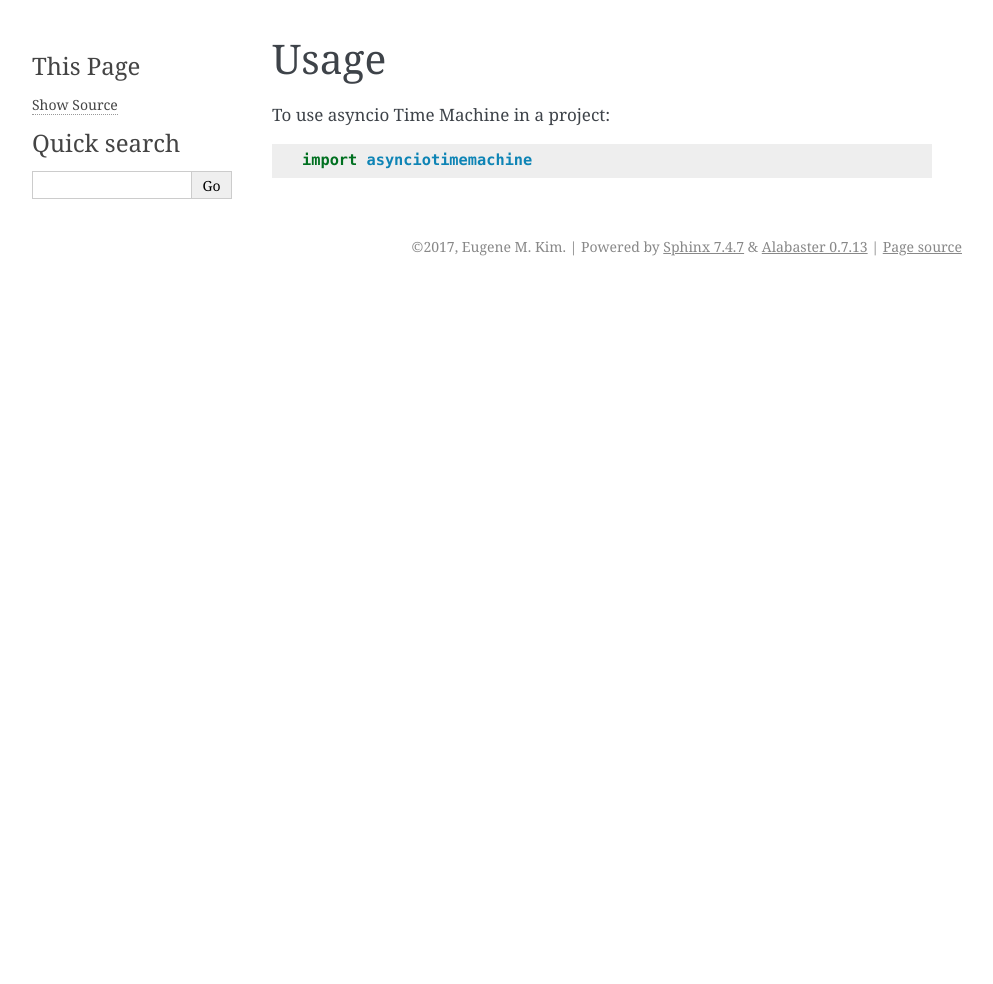
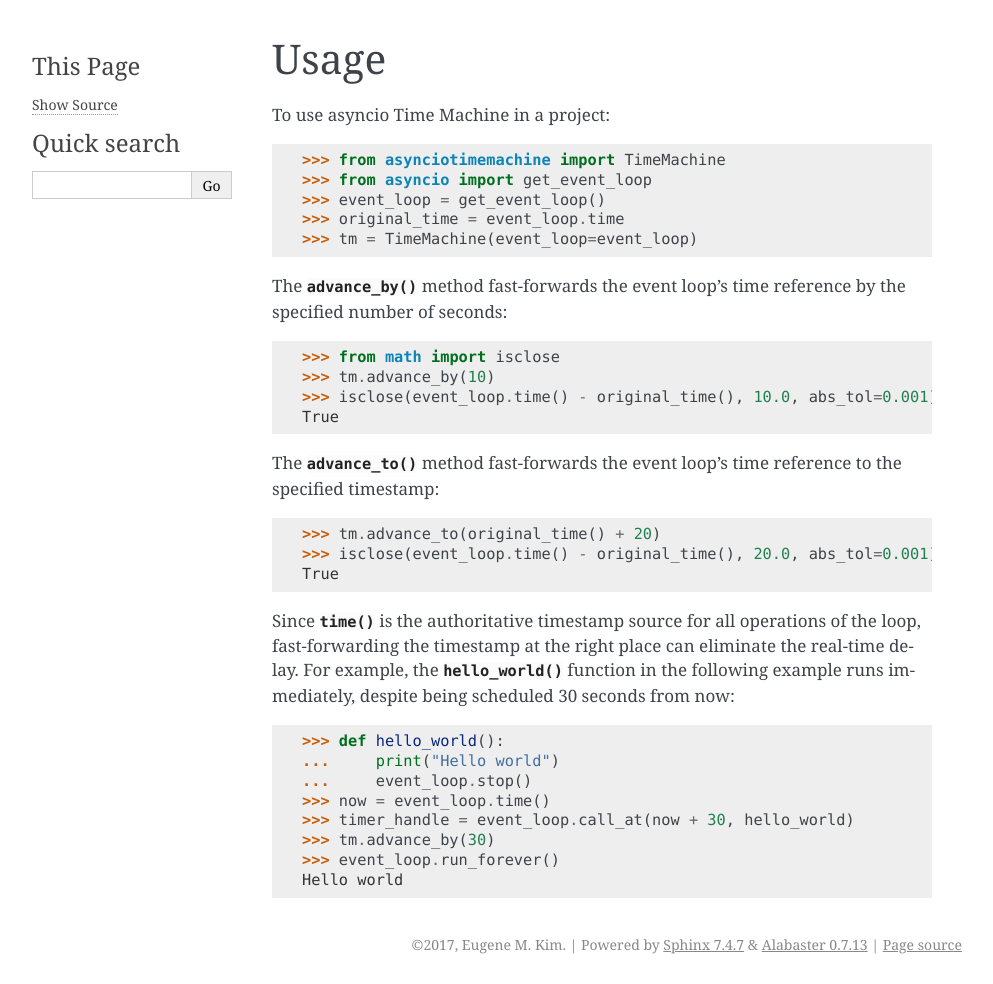
Before and after one commit to astralblue/asynciotimemachine, a Sphinx documentation site: the page built from docs/usage.rst, in a window 1280 px wide. Shown: the whole page, without its empty margins (148-1141 px from the left). Built offline with Sphinx 7.4.7, drawn with Linux system fonts in a browser that asks for light colours; pages that are not in the unit, such as notebooks, are missing from menus; before the commit the page ends 900 px from its top, so only the background shows below that.

Commit message:
Add usage example and unit tests

```diff
--- a/docs/usage.rst
+++ b/docs/usage.rst
@@ -4,4 +4,38 @@ Usage
 
 To use asyncio Time Machine in a project::
 
-    import asynciotimemachine
+    >>> from asynciotimemachine import TimeMachine
+    >>> from asyncio import get_event_loop
+    >>> event_loop = get_event_loop()
+    >>> original_time = event_loop.time
+    >>> tm = TimeMachine(event_loop=event_loop)
+
+The `~asynciotimemachine.TimeMachine.advance_by()` method fast-forwards the
+event loop's time reference by the specified number of seconds::
+
+    >>> from math import isclose
+    >>> tm.advance_by(10)
+    >>> isclose(event_loop.time() - original_time(), 10.0, abs_tol=0.001)
+    True
+
+The `~asynciotimemachine.TimeMachine.advance_to()` method fast-forwards the
+event loop's time reference to the specified timestamp::
+
+    >>> tm.advance_to(original_time() + 20)
+    >>> isclose(event_loop.time() - original_time(), 20.0, abs_tol=0.001)
+    True
+
+Since `~asyncio.AbstractEventLoop.time()` is the authoritative timestamp source
+for all operations of the loop, fast-forwarding the timestamp at the right place
+can eliminate the real-time delay.  For example, the `hello_world()` function in
+the following example runs immediately, despite being scheduled 30 seconds from
+now::
+
+    >>> def hello_world():
+    ...     print("Hello world")
+    ...     event_loop.stop()
+    >>> now = event_loop.time()
+    >>> timer_handle = event_loop.call_at(now + 30, hello_world)
+    >>> tm.advance_by(30)
+    >>> event_loop.run_forever()
+    Hello world
```
Also changed, not shown: 1 other file.
